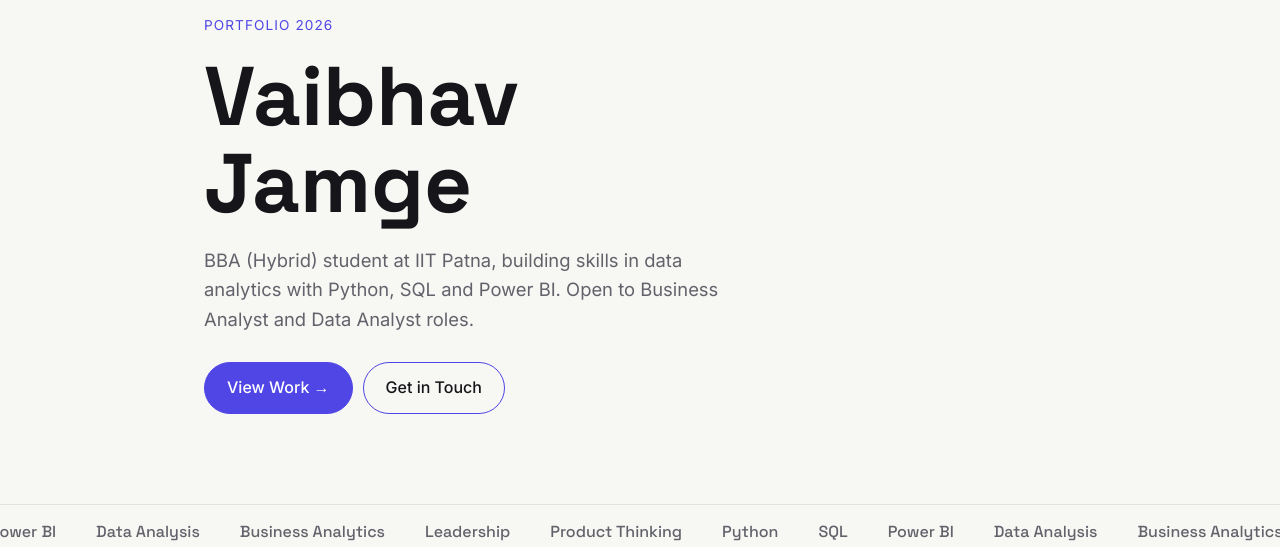
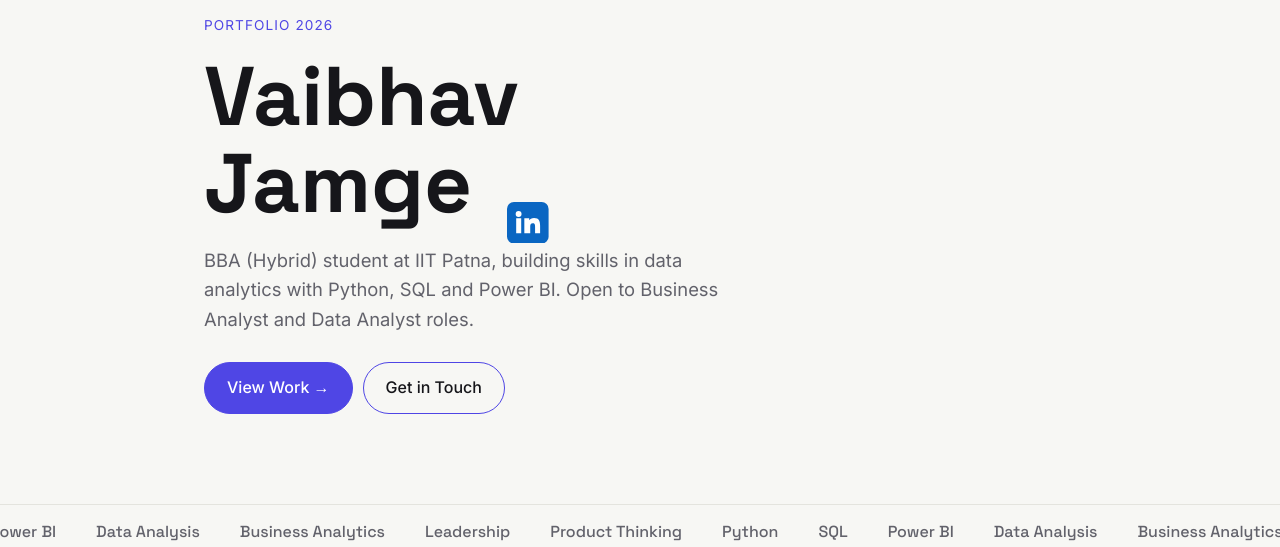
Before and after one commit to VaibhavJamge/VaibhavJamge.github.io, a plain HTML site: page index.html in a window 1280 px wide. Shown: the part 265-812 px from the top of the page. Drawn offline with Linux system fonts and the light colour scheme.

Commit message:
Add files via upload

```diff
--- a/index.html
+++ b/index.html
@@ -57,6 +57,7 @@ footer{text-align:center;padding:30px 5vw;color:var(--mut);font-size:.85rem;bord
 @media (prefers-reduced-motion:reduce){#intro .pic,#intro .nm,#intro .role{animation:none;opacity:1;transform:none}}
 body.lock{overflow:hidden}
 .me{width:120px;height:120px;border-radius:50%;object-fit:cover;border:3px solid var(--ac);margin-bottom:18px}
+.li{display:inline-block;vertical-align:middle;margin-left:14px;width:.5em;height:.5em;transition:transform .2s}.li:hover{transform:scale(1.12)}
 </style>
 </head>
 <body class="lock">
@@ -67,7 +68,7 @@ body.lock{overflow:hidden}
 <section class="hero" id="home">
 <img class="me" id="p2" alt="Vaibhav Jamge">
 <div class="eyebrow">Portfolio 2026</div>
-<h1>Vaibhav<br>Jamge</h1>
+<h1>Vaibhav<br>Jamge <a class="li" href="https://www.linkedin.com/in/vaibhavjamge0305" target="_blank" rel="noopener" aria-label="Vaibhav on LinkedIn" title="LinkedIn"><svg viewBox="0 0 24 24" width="100%" height="100%"><rect width="24" height="24" rx="4" fill="#0A66C2"/><path fill="#fff" d="M5.3 9.4h2.9V18H5.3V9.4zm1.4-4.2a1.7 1.7 0 110 3.4 1.7 1.7 0 010-3.4zM10 9.4h2.8v1.2c.4-.7 1.4-1.4 2.8-1.4 3 0 3.5 2 3.5 4.5V18h-2.9v-3.7c0-.9 0-2.1-1.3-2.1s-1.5 1-1.5 2V18H10V9.4z"/></svg></a></h1>
 <p>BBA (Hybrid) student at IIT Patna, building skills in data analytics with Python, SQL and Power BI. Open to Business Analyst and Data Analyst roles.</p>
 <div><a class="btn p" href="#ventures">View Work →</a><a class="btn" href="#contact">Get in Touch</a></div>
 </section>
@@ -103,7 +104,7 @@ body.lock{overflow:hidden}
 <section id="ventures">
 <div class="eyebrow">04 / Ventures</div><h2>Cases & Ventures</h2>
 <div class="grid">
-
+<div class="card"><h3>ProduScope 2026</h3><p>Product case by E-Cell IIT Guwahati with StepSmart and FinLit Ventures: an AI financial co-pilot, delivered as a deck and prototype.</p><span class="tag">Product</span><span class="tag">AI</span></div>
 <div class="card"><h3>Techfest India @ 71/100</h3><p>Team entry at Techfest IIT Bombay under Theme 3, Financial Inclusion.</p><span class="tag">Financial Inclusion</span><span class="tag">Team of 4</span></div>
 <div class="card"><h3>Skills for Schools</h3><p>Startup idea to partner with tier 2/3 city schools and supply teachers and curriculum for robotics, coding and other modern skills.</p><span class="tag">EdTech</span><span class="tag">Startup</span></div>
 </div></section>
```
